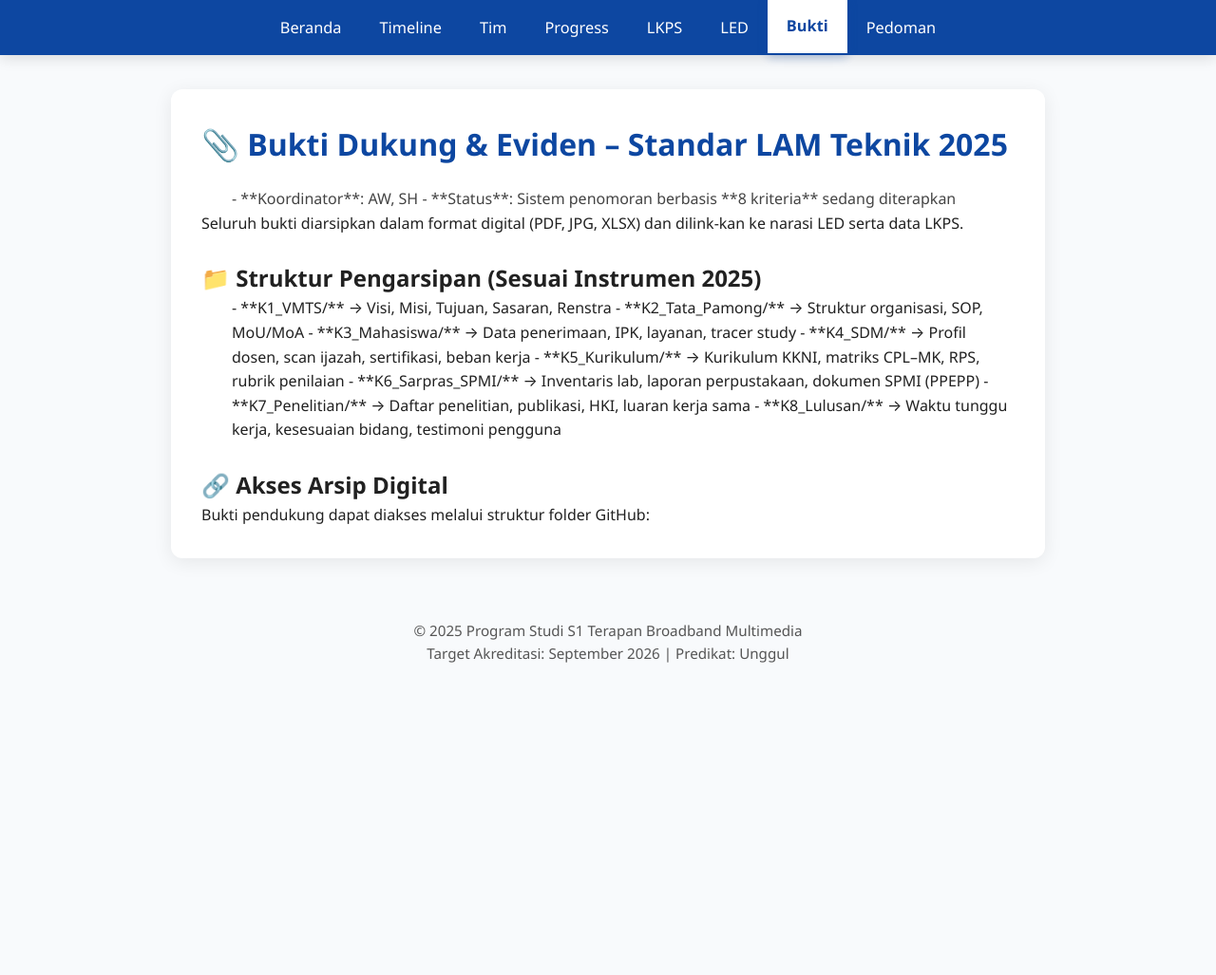
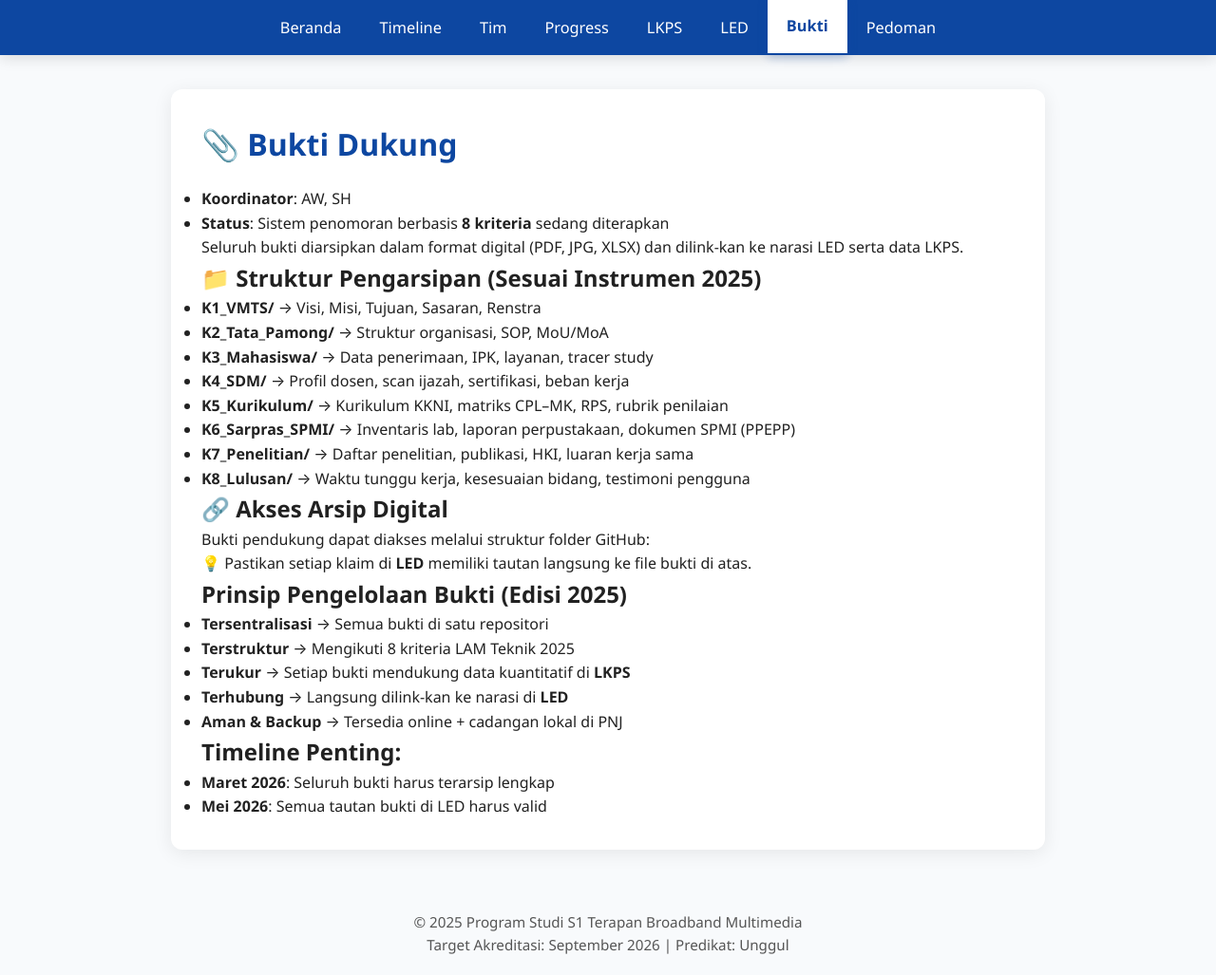
Before and after one commit to portal-psbm/aksibm-26, a Jekyll site: the page built from bukti.md, in a window 1280 px wide and 1027 px high. Shown: the whole window at 95% size. Built offline with Jekyll 4.4.1, drawn with Linux system fonts in a browser that asks for light colours.

Commit message:
Update Bukti

```diff
--- a/bukti.md
+++ b/bukti.md
@@ -4,22 +4,14 @@ title: Bukti Dukung
 permalink: /bukti/
 ---
 
-# 📎 Bukti Dukung & Eviden – Standar LAM Teknik 2025
-
-<div style="margin-left: 2em; margin-top: 12px; color: #444;">
+# 📎 Bukti Dukung
 
 - **Koordinator**: AW, SH
 - **Status**: Sistem penomoran berbasis **8 kriteria** sedang diterapkan
 
-</div>
-
 > Seluruh bukti diarsipkan dalam format digital (PDF, JPG, XLSX) dan dilink-kan ke narasi LED serta data LKPS.
 
-<br>
-
 ## 📁 Struktur Pengarsipan (Sesuai Instrumen 2025)
-
-<div style="margin-left: 2em;">
 
 - **K1_VMTS/** → Visi, Misi, Tujuan, Sasaran, Renstra
 - **K2_Tata_Pamong/** → Struktur organisasi, SOP, MoU/MoA
@@ -30,10 +22,20 @@ permalink: /bukti/
 - **K7_Penelitian/** → Daftar penelitian, publikasi, HKI, luaran kerja sama
 - **K8_Lulusan/** → Waktu tunggu kerja, kesesuaian bidang, testimoni pengguna
 
-</div>
+## 🔗 Akses Arsip Digital
+Bukti pendukung dapat diakses melalui struktur folder GitHub:
 
-<br>
+> 💡 Pastikan setiap klaim di **LED** memiliki tautan langsung ke file bukti di atas.
 
-## 🔗 Akses Arsip Digital
+## Prinsip Pengelolaan Bukti (Edisi 2025)
 
-Bukti pendukung dapat diakses melalui struktur folder GitHub:
+- **Tersentralisasi** → Semua bukti di satu repositori
+- **Terstruktur** → Mengikuti 8 kriteria LAM Teknik 2025
+- **Terukur** → Setiap bukti mendukung data kuantitatif di **LKPS**
+- **Terhubung** → Langsung dilink-kan ke narasi di **LED**
+- **Aman & Backup** → Tersedia online + cadangan lokal di PNJ
+
+## **Timeline Penting**:
+
+> - **Maret 2026**: Seluruh bukti harus terarsip lengkap
+> - **Mei 2026**: Semua tautan bukti di LED harus valid
```
